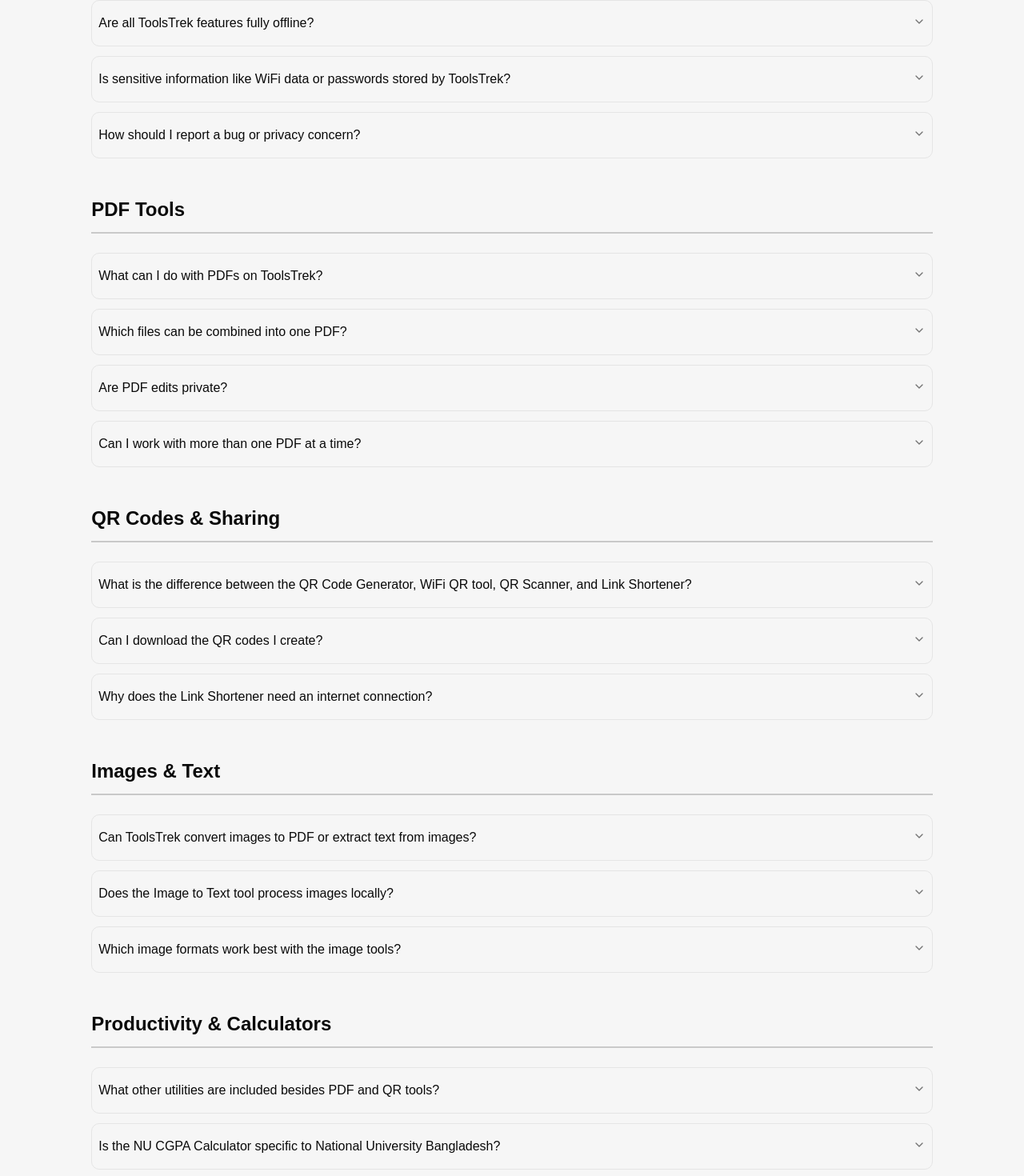
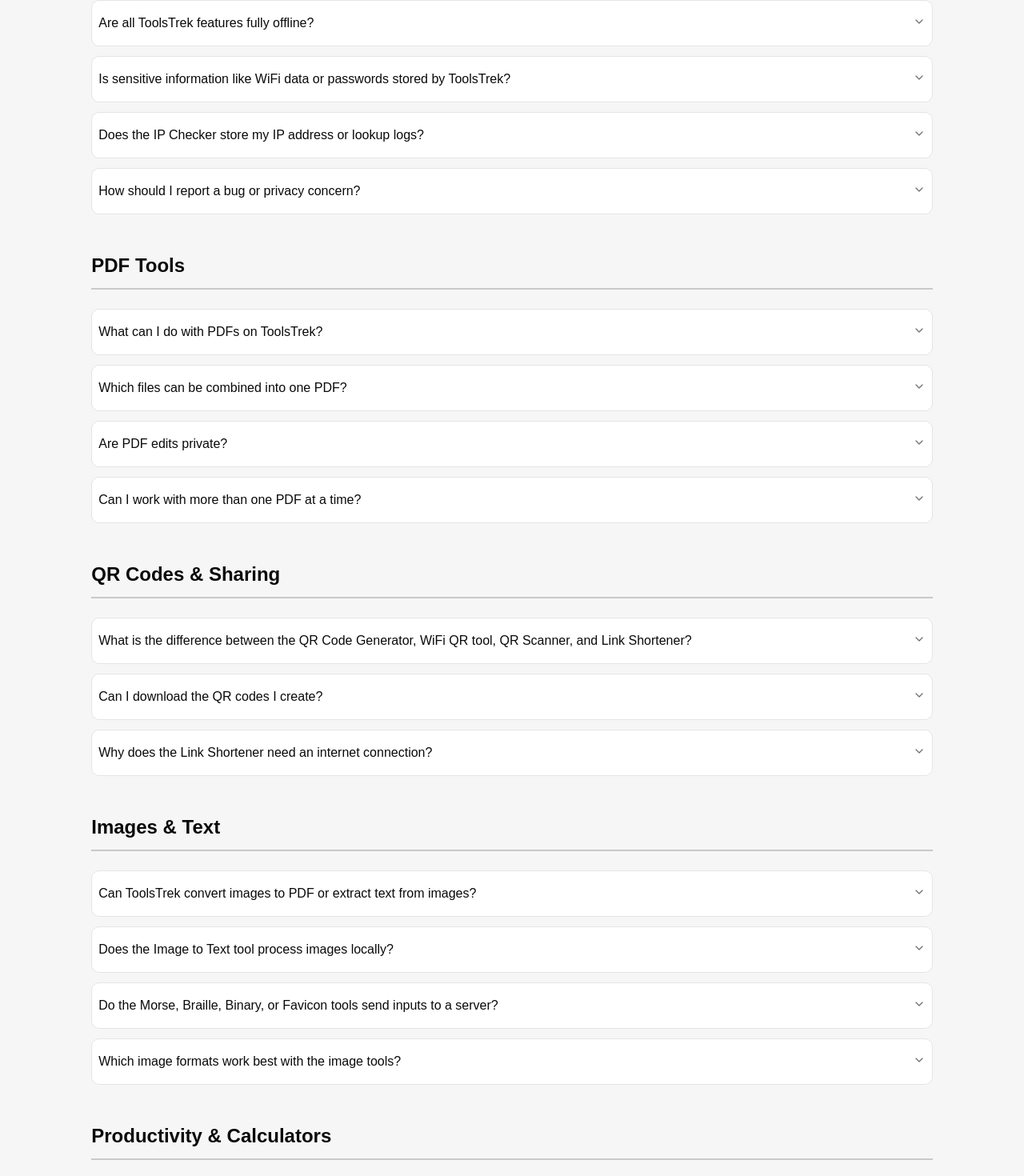
Before and after one commit to tasnimultas67/toolstrek, a Next.js app: page /faq in a window 1280 px wide. Shown: the part 814-2284 px from the top of the page at 80% size. Built offline with nearby package versions, Linux system fonts and the light colour scheme; no server answers; a web font is replaced by a local one.

Commit message:
feat: implement FAQ page and component with categorized content support

```diff
--- a/app/(main)/data/faqs.json
+++ b/app/(main)/data/faqs.json
@@ -10,7 +10,7 @@
     },
     {
       "question": "What kinds of tools are available on ToolsTrek?",
-      "answer": "ToolsTrek currently includes PDF tools such as merge, split, reorder, crop, compress, combine, N-up, add attachments, and image/PDF conversion. It also includes QR tools, calculators, text tools, a password generator, markdown previewing, domain lookup, and more."
+      "answer": "ToolsTrek currently includes PDF tools (merge, split, reorder, crop, compress, combine, N-up, add attachments, and image/PDF conversion), QR tools, calculators, text utilities (case converter, text repeater, dummy text generation, binary, Braille, and Morse code converters), security utilities (password generator), and developer helpers (domain age checker, IP address geolocation lookup, and markdown previewing)."
     },
     {
       "question": "Can I use ToolsTrek on mobile or tablet devices?",
@@ -29,6 +29,10 @@
     {
       "question": "Is sensitive information like WiFi data or passwords stored by ToolsTrek?",
       "answer": "ToolsTrek is built to keep sensitive tool input local where possible. If you generate a WiFi QR code or a password, remember that the downloaded result or any QR code you share may expose that information to anyone who can access it."
+    },
+    {
+      "question": "Does the IP Checker store my IP address or lookup logs?",
+      "answer": "No. The IP Geolocation Checker fetches details in real-time from secure public geo-databases on demand. We do not store, log, or share your public IP or any of your lookup history."
     },
     {
       "question": "How should I report a bug or privacy concern?",
@@ -70,11 +74,15 @@
   "imagesAndText": [
     {
       "question": "Can ToolsTrek convert images to PDF or extract text from images?",
-      "answer": "Yes. ToolsTrek includes Image to PDF for turning images into PDF documents, Image to Text for OCR-based text extraction, PDF to Image for exporting PDF pages as images, and an AVIF Converter for image format conversion."
+      "answer": "Yes. ToolsTrek includes Image to PDF for turning images into PDF documents, Image to Text for OCR-based text extraction, PDF to Image for exporting PDF pages as images, an AVIF Converter for image format conversion, and a Favicon Generator to build web favicon packages client-side."
     },
     {
       "question": "Does the Image to Text tool process images locally?",
       "answer": "The OCR workflow is designed to run in the browser, which helps keep your source image on your device during text extraction."
+    },
+    {
+      "question": "Do the Morse, Braille, Binary, or Favicon tools send inputs to a server?",
+      "answer": "No. These encoding, decoding, and favicon generation tools operate 100% client-side inside your browser. No files, text inputs, or generated outputs ever leave your device."
     },
     {
       "question": "Which image formats work best with the image tools?",
@@ -84,7 +92,7 @@
   "productivityAndCalculators": [
     {
       "question": "What other utilities are included besides PDF and QR tools?",
-      "answer": "ToolsTrek also includes Age Calculator, Days Tracker, BMI Calculator, NU CGPA Calculator, Case Converter, Text Repeater, Numbers to Words, Markdown Previewer, Domain Age Checker, Fake Info Generator, and Password Generator."
+      "answer": "ToolsTrek also includes Age Calculator, Days Tracker, BMI Calculator, NU CGPA Calculator, Case Converter, Text Repeater, Numbers to Words, Dummy Text Generator, Binary Decoder, Braille Decoder, Morse Code Decoder, IP Checker, Markdown Previewer, Domain Age Checker, Fake Info Generator, and Password Generator."
     },
     {
       "question": "Is the NU CGPA Calculator specific to National University Bangladesh?",
--- a/app/(main)/tools-compo/FAQCon.js
+++ b/app/(main)/tools-compo/FAQCon.js
@@ -102,7 +102,7 @@ const FAQCon = () => {
                 >
                   <AccordionItem
                     value={`item-${section.id}-${index}`}
-                    className="border rounded-lg px-2 hover:border-primary/30 transition-all duration-200 "
+                    className="border rounded-lg px-2 hover:border-primary/30 transition-all duration-200 bg-white dark:bg-neutral-900 "
                   >
                     <AccordionTrigger className="text-base font-medium hover:text-primary transition-colors py-4 cursor-pointer">
                       {faq.question}
```
Also changed, not shown: 1 other file (tests, documents, lock files or other folders).
